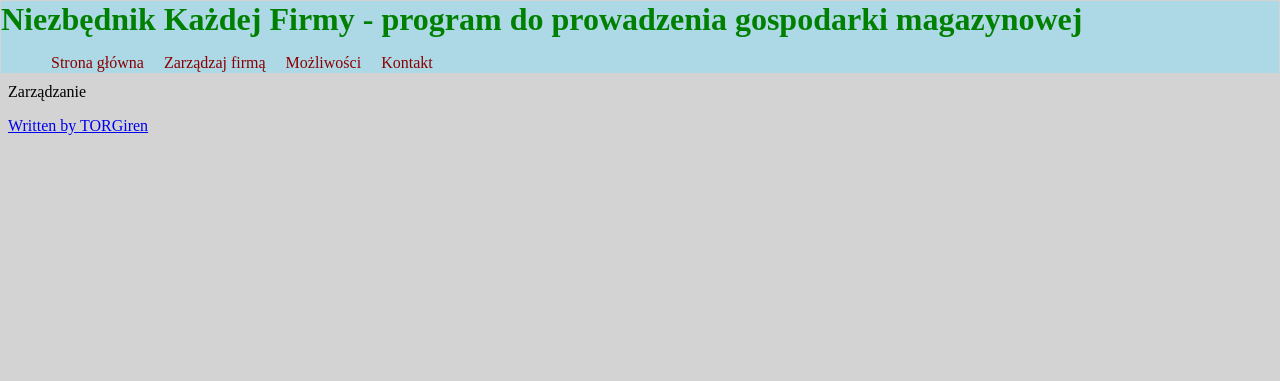
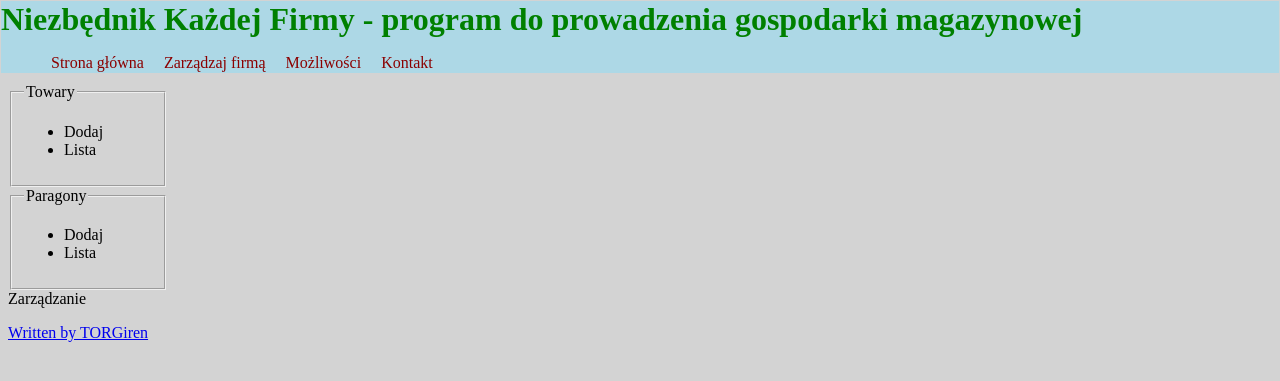
Before and after one commit to torgiren/NKF, a Django app: template templates/manage.html in a window 1280 px wide. Shown: the top 381 px of the page. Run offline with Django 3.2, Linux system fonts and the light colour scheme; the template is opened without the code that fills it, so the values that code supplies are empty; parts of the project's set-up code (start-up, migrations or seed data) failed here and were passed over.

Commit message:
closes #2 Wstępny szablon menu zarządzania. Usunięcie kompilowanych plików

```diff
--- a/media/styles.css
+++ b/media/styles.css
@@ -19,7 +19,7 @@ nav a
 	position: static;
 	background: lightblue;
 }
-#menu
+.horiz_menu
 {
 	left:0px;
 	border:0px;
@@ -29,7 +29,7 @@ nav a
 	height: 1.2em;
 #	background:lightblue;
 }
-nav li
+.horiz_menu li
 {
 	float: left;
 	width: auto;
@@ -38,7 +38,7 @@ nav li
 	padding: 0px 10px 0px 10px;
 #	background: lightblue;
 }
-nav li:hover
+.horiz_menu li:hover
 {
 	color: white;
 	background: blue;
@@ -47,3 +47,11 @@ article
 {
 	clear: both;
 }
+#manage_menu
+{
+	width:10em;
+}
+.vert_menu li:hover
+{
+	color: blue;
+}
--- a/templates/manage.html
+++ b/templates/manage.html
@@ -1,5 +1,25 @@
 {% extends 'base.html' %}
 
 {% block content %}
+<nav class="vert_menu" id='manage_menu'>
+{% block manage_menu %}
+<fieldset>
+	<legend>Towary</legend>
+	<ul>
+		<li><a href='/towary/dodaj'>Dodaj</a></li>
+		<li><a href='/towary/'>Lista</a></li>
+	</ul>
+</fieldset>
+<fieldset>
+	<legend>Paragony</legend>
+	<ul>
+		<li><a href='/paragony/dodaj'>Dodaj</a></li>
+		<li><a href='/paragony/'>Lista</a></li>
+	</ul>
+</fieldset>
+{% endblock %}
+</nav>
+{% block manage_content %}
 Zarządzanie
 {% endblock %}
+{% endblock %}
--- a/templates/nav.html
+++ b/templates/nav.html
@@ -1,4 +1,4 @@
-<nav id='menu'>
+<nav class=horiz_menu>
 <ul>
 <li><a href='/'>Strona główna</a></li>
 <li><a href='/manage'>Zarządzaj firmą</a></li>
```
Also changed, not shown: 14 other files.
